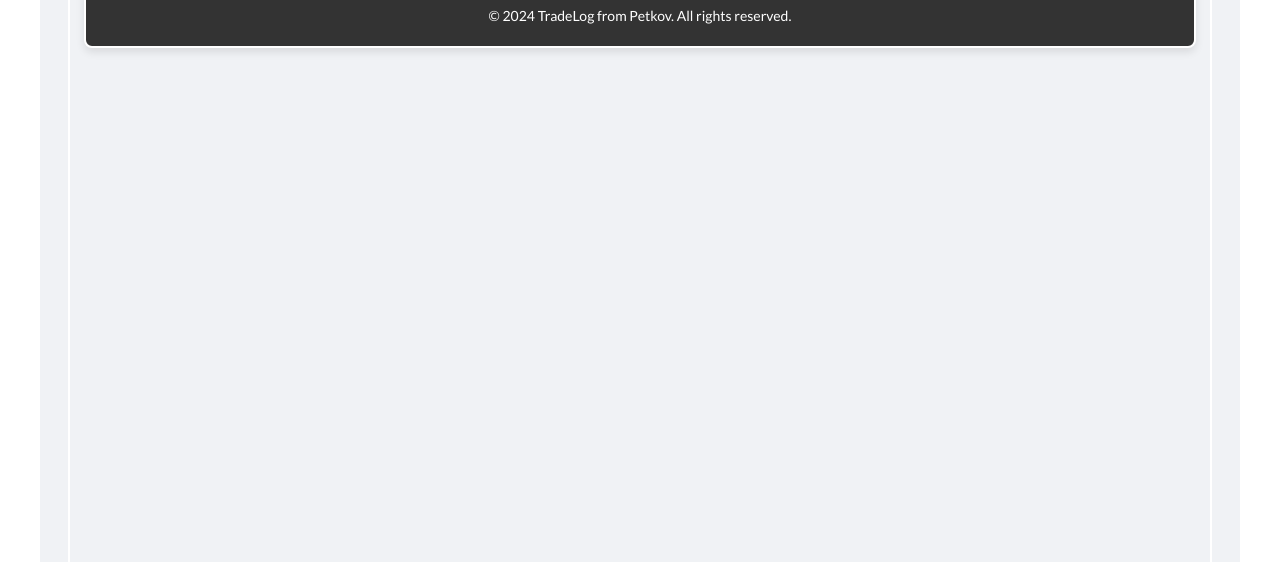
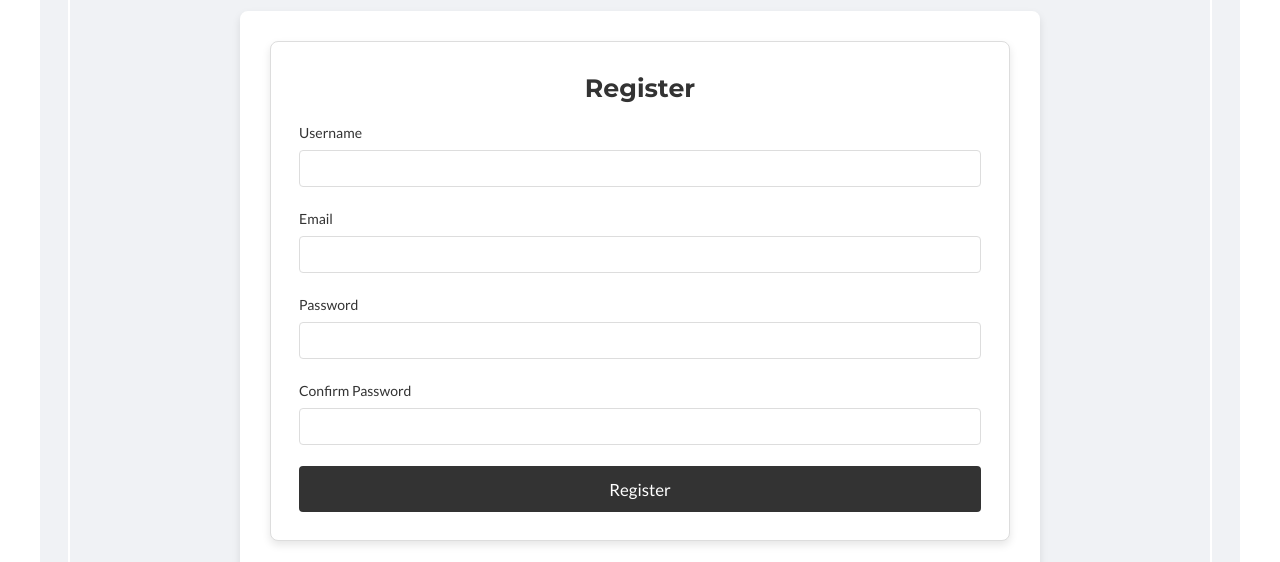
Before and after one commit to PetkoKrPetkov/TradeLog, a React (Vite) app in the folder client/: page /register in a window 1280 px wide. Shown: the part 171-733 px from the top of the page. Built offline with nearby package versions, Linux system fonts and the light colour scheme.

Commit message:
add routing to home and register components

```diff
--- a/client/src/components/header/Header.jsx
+++ b/client/src/components/header/Header.jsx
@@ -1,3 +1,5 @@
+import { Link } from 'react-router-dom'
+
 import '../header/Header.css';
 
 export default function Header() {
@@ -10,10 +12,10 @@ export default function Header() {
                 </div>
                 <nav className="main-nav">
                     <ul>
-                        <li><a href="#">Home</a></li>
+                        <li><Link to="/">Home</Link></li>
                         <li><a href="#">Catalog</a></li>
                         <li><a href="#">Login</a></li>
-                        <li><a href="#">Register</a></li>
+                        <li><Link to="/register">Register</Link></li>
                         <li><a href="#">Logout</a></li>
                         <li><a href="#">Create Trade</a></li>
                         <li><a href="#">Profile</a></li>
--- a/client/src/components/main/Main.jsx
+++ b/client/src/components/main/Main.jsx
@@ -1,12 +1,14 @@
 import { Routes, Route } from 'react-router-dom'
 
 import Home from './home/Home'
+import Register from './register/Register'
 
 export default function Main() {
     return(
 
             <Routes>
-                <Route path='/home' element={<Home></Home>}></Route>
+                <Route path='/' element={<Home></Home>}></Route>
+                <Route path='/register' element={<Register></Register>}></Route>
             </Routes>
 
     )
--- a/client/src/components/main/home/Home.jsx
+++ b/client/src/components/main/home/Home.jsx
@@ -8,6 +8,8 @@ export default function Home() {
             <Card />
             <Card />
             <Card />
+            <Card />
+            <Card />
         </div>
     );
 }
--- /dev/null
+++ b/client/src/components/main/register/Register.jsx
@@ -0,0 +1,49 @@
+import React from 'react';
+import styles from './Register.module.css';
+
+export default function Register() {
+    return (
+        <div className={styles.formContainer}>
+        <form className={styles.form}>
+            <h2 className={styles.title}>Register</h2>
+            <div className={styles.formGroup}>
+                <label htmlFor="username">Username</label>
+                <input
+                    type="text"
+                    id="username"
+                    name="username"
+                    required
+                />
+            </div>
+            <div className={styles.formGroup}>
+                <label htmlFor="email">Email</label>
+                <input
+                    type="email"
+                    id="email"
+                    name="email"
+                    required
+                />
+            </div>
+            <div className={styles.formGroup}>
+                <label htmlFor="password">Password</label>
+                <input
+                    type="password"
+                    id="password"
+                    name="password"
+                    required
+                />
+            </div>
+            <div className={styles.formGroup}>
+                <label htmlFor="confirmPassword">Confirm Password</label>
+                <input
+                    type="password"
+                    id="confirmPassword"
+                    name="confirmPassword"
+                    required
+                />
+            </div>
+            <button type="submit" className={styles.button}>Register</button>
+        </form>
+        </div>
+    );
+}
--- /dev/null
+++ b/client/src/components/main/register/Register.module.css
@@ -0,0 +1,60 @@
+.formContainer {
+
+    width: 800px;
+    margin: 2rem auto ;
+    display: flex;
+    justify-content: center;
+}
+
+.form {
+    width: 100%;
+    max-width: 900px;
+    padding: 2rem;
+    background-color: #fff;
+    border: 1px solid #ddd;
+    border-radius: 8px;
+    box-shadow: 0 4px 8px rgba(0, 0, 0, 0.1);
+    text-align: left;
+}
+
+.title {
+    font-family: 'Montserrat', sans-serif;
+    font-size: 1.8em;
+    margin-bottom: 1rem;
+    text-align: center;
+    color: #333;
+}
+
+.formGroup {
+    margin-bottom: 1.5rem;
+}
+
+.formGroup label {
+    display: block;
+    margin-bottom: 0.5rem;
+    color: #333;
+}
+
+.formGroup input {
+    width: 100%;
+    padding: 0.5rem;
+    border: 1px solid #ddd;
+    border-radius: 4px;
+    font-size: 1em;
+}
+
+.button {
+    width: 100%;
+    padding: 0.75rem;
+    background-color: #333;
+    color: white;
+    border: none;
+    border-radius: 4px;
+    font-size: 1.2em;
+    cursor: pointer;
+    transition: background-color 0.3s;
+}
+
+.button:hover {
+    background-color: #555;
+}
```
